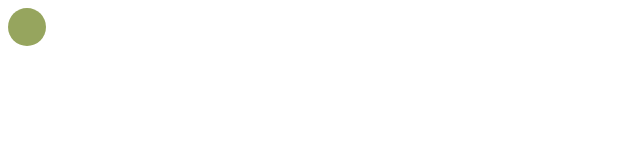
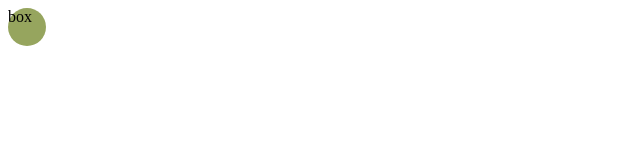
Before and after one commit to woong2fighting/front_study, a plain HTML site: page animation_change02.html in a window 1280 px wide. Shown: the full height of the page, 0-640 px from the left. Drawn offline with Linux system fonts and the light colour scheme.

Commit message:
애니메이션 연습 2

```diff
--- a/animation_change02.html
+++ b/animation_change02.html
@@ -30,6 +30,6 @@
     </style>
   </head>
   <body>
-    <div class="box"></div>
+    <div class="box">box</div>
   </body>
 </html>
```
